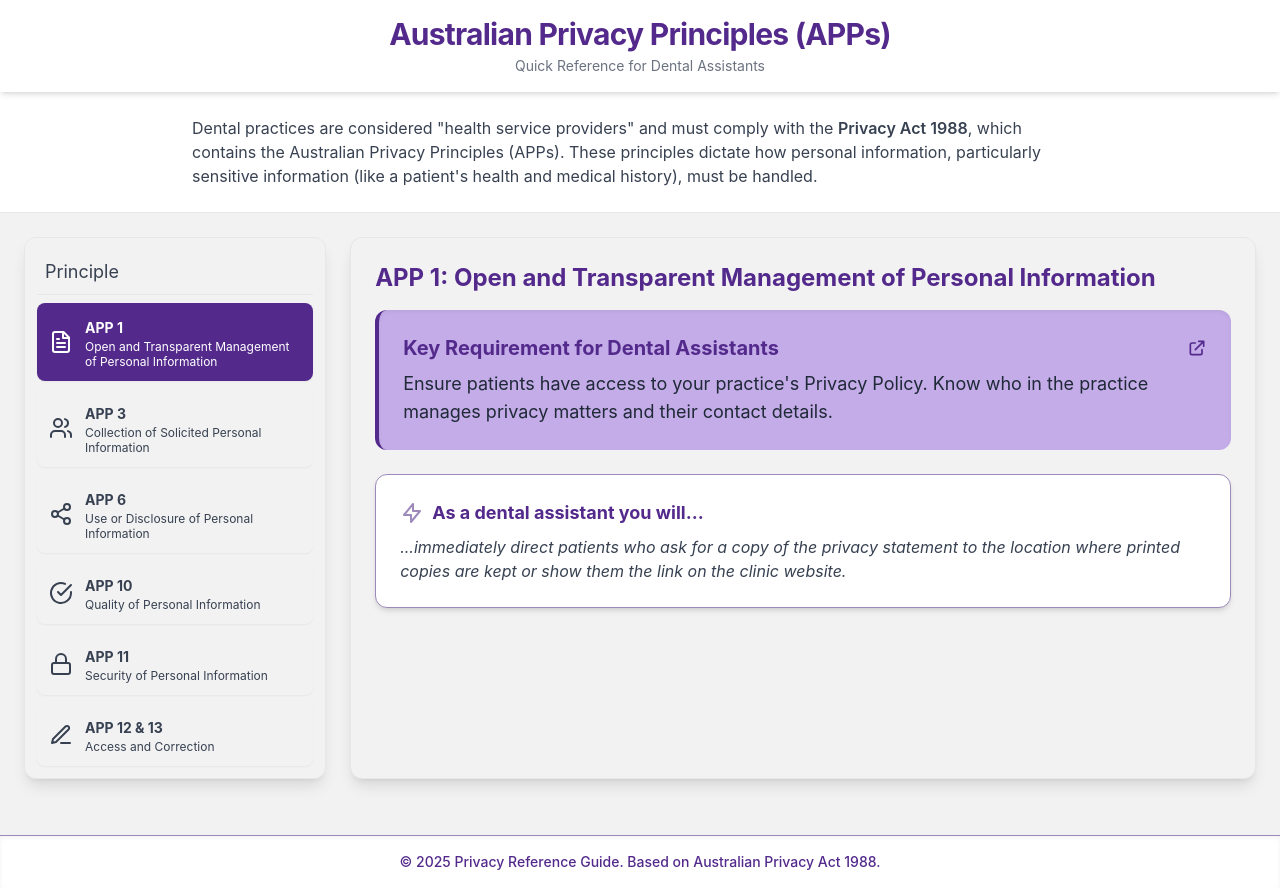
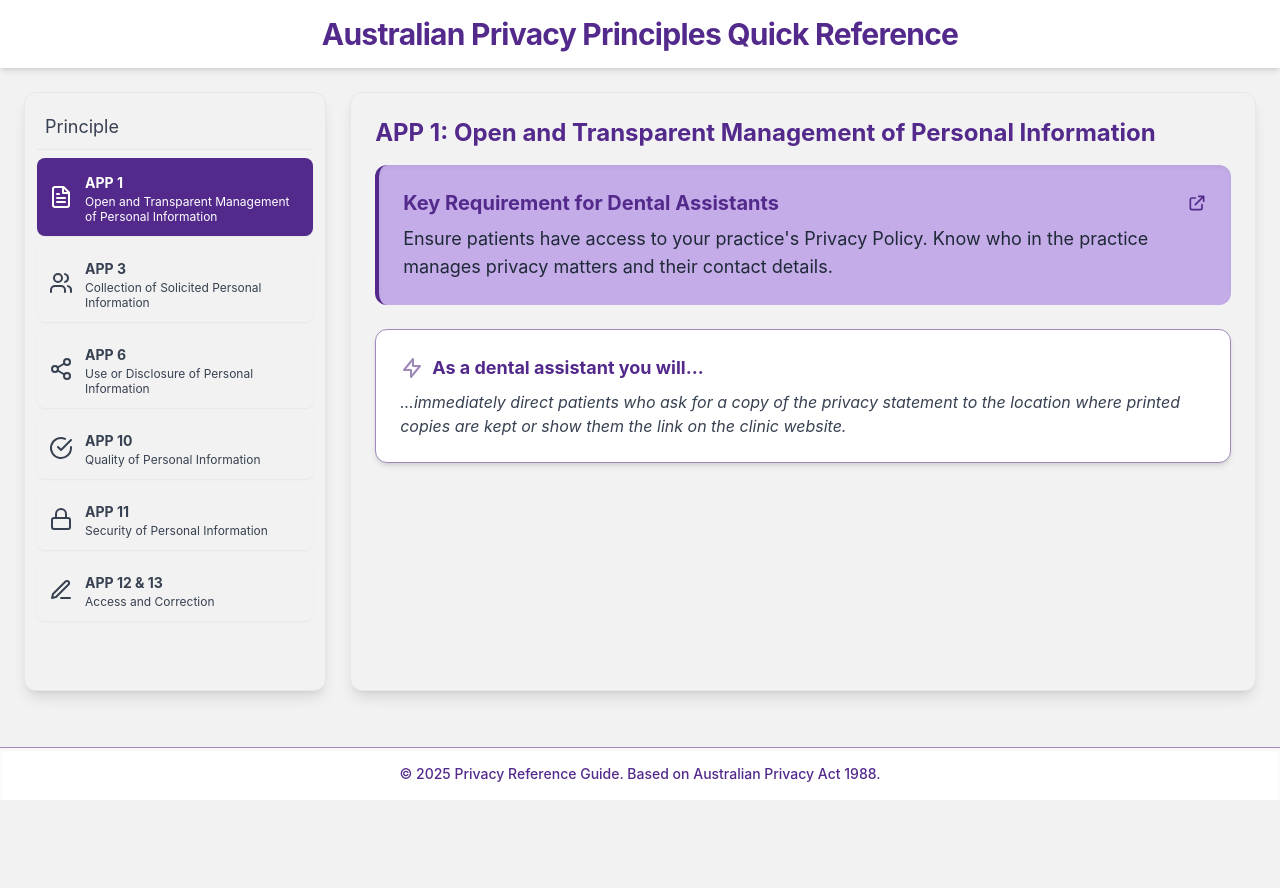
Before and after one commit to DapaLMS1/Australian-privacy-principles, a plain HTML site: page index.html in a window 1280 px wide. After the commit the page ends 800 px from the top, so only its background shows below. Drawn offline with nearby package versions, Linux system fonts and the light colour scheme.

Commit message:
Refactor header and layout for privacy principles page
Updated header title and removed introductory text section. Adjusted sidebar and main content layout.

```diff
--- a/index.html
+++ b/index.html
@@ -42,32 +42,24 @@
 
     <!-- Main Container --><div id="app" class="min-h-screen flex flex-col">
 
-        <!-- Header --><header class="bg-white shadow-md p-4 sticky top-0 z-10">
+        <!-- Header (Simplified) --><header class="bg-white shadow-md p-4 sticky top-0 z-10">
             <h1 class="text-2xl md:text-3xl font-bold text-primary-purple text-center tracking-tight">
-                Australian Privacy Principles (APPs)
+                Australian Privacy Principles Quick Reference
             </h1>
-            <p class="text-center text-sm text-gray-500 mt-1">Quick Reference for Dental Assistants</p>
         </header>
 
-        <!-- Introductory Text --><section class="p-6 bg-white border-b border-gray-200">
-            <p class="max-w-4xl mx-auto text-gray-700 leading-relaxed text-sm md:text-base">
-                Dental practices are considered "health service providers" and must comply with the
-                <strong class="font-semibold">Privacy Act 1988</strong>, which contains the Australian Privacy Principles (APPs).
-                These principles dictate how personal information, particularly sensitive information (like a patient's
-                health and medical history), must be handled.
-            </p>
-        </section>
+        <!-- Introductory Text SECTION REMOVED -->
 
         <!-- Content Area: Sidebar and Main View --><main class="flex-grow max-w-7xl mx-auto w-full p-4 md:p-6 flex flex-col md:flex-row gap-6">
 
-            <!-- Sidebar (APP Navigation) --><aside id="app-sidebar" class="md:w-1/3 lg:w-1/4 bg-custom-bg rounded-xl shadow-lg border border-gray-200 p-3 md:sticky md:top-24 h-auto md:max-h-[70vh] custom-scrollbar overflow-y-auto">
-                <!-- Changed 'APP Index' to 'Principle' --><h2 class="text-lg text-gray-700 p-2 mb-2 border-b">Principle</h2>
+            <!-- Sidebar (APP Navigation) --><aside id="app-sidebar" class="md:w-1/3 lg:w-1/4 bg-custom-bg rounded-xl shadow-lg border border-gray-200 p-3 md:sticky md:top-10 h-auto md:max-h-[85vh] custom-scrollbar overflow-y-auto">
+                <h2 class="text-lg text-gray-700 p-2 mb-2 border-b">Principle</h2>
                 <!-- APP list will be rendered here by JavaScript --></aside>
 
             <!-- Main Content (APP Details) --><section id="app-content-area" class="md:w-2/3 lg:w-3/4 bg-custom-bg rounded-xl shadow-lg border border-gray-200 p-6">
-                <!-- UPDATED: Changed font-extrabold to font-bold and text-gray-800 to text-primary-purple --><h2 id="content-title" class="text-2xl font-bold text-primary-purple mb-4"></h2>
+                <h2 id="content-title" class="text-2xl font-bold text-primary-purple mb-4"></h2>
                 <div id="content-body" class="text-gray-600 space-y-4 leading-loose">
-                    <!-- Updated fallback text to mention "Principle" --><p class="text-lg font-medium text-gray-500">
+                    <p class="text-lg font-medium text-gray-500">
                         Select an Australian Privacy Principle from the left-hand panel (Principle) to view its key requirement for dental assistants.
                     </p>
                 </div>
```
